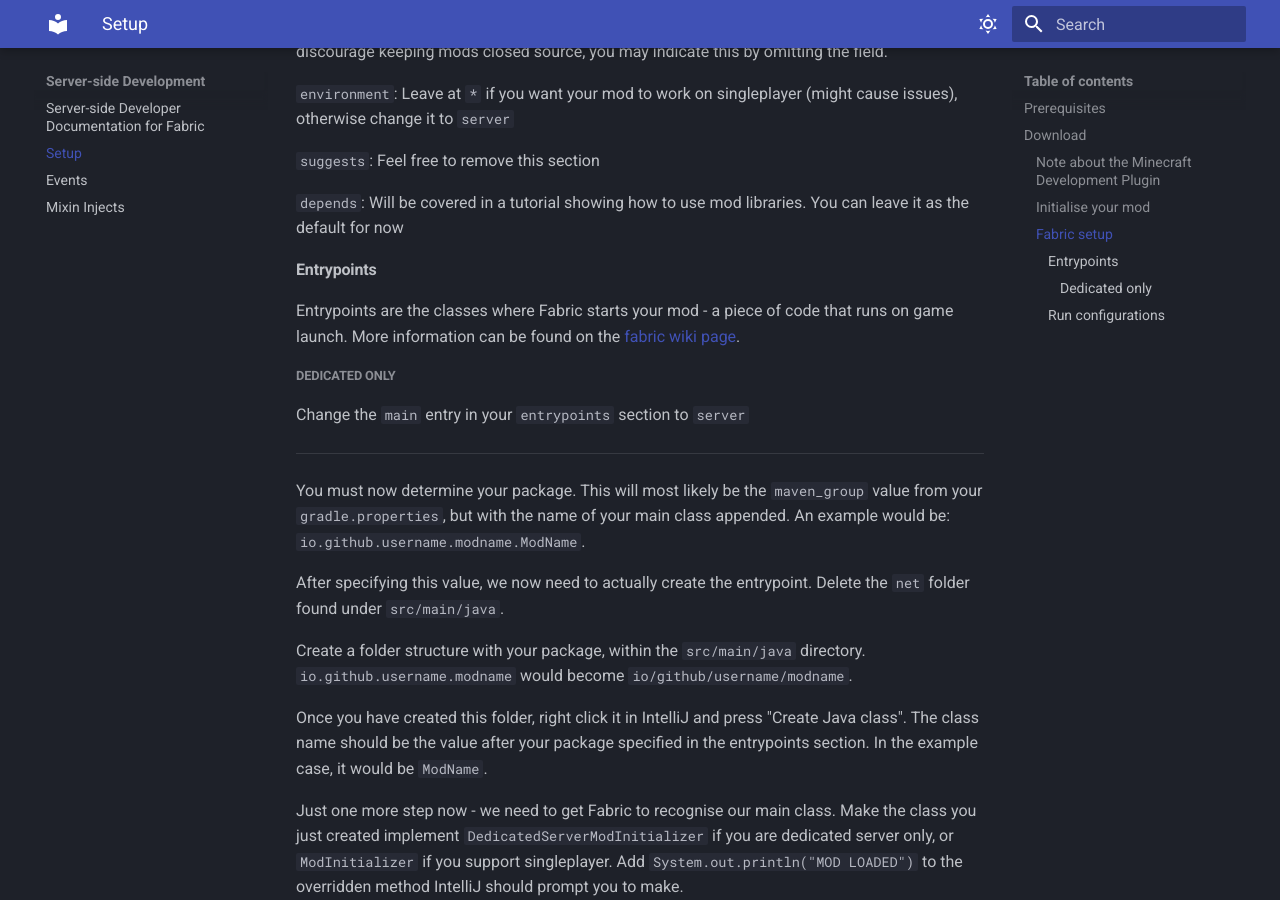
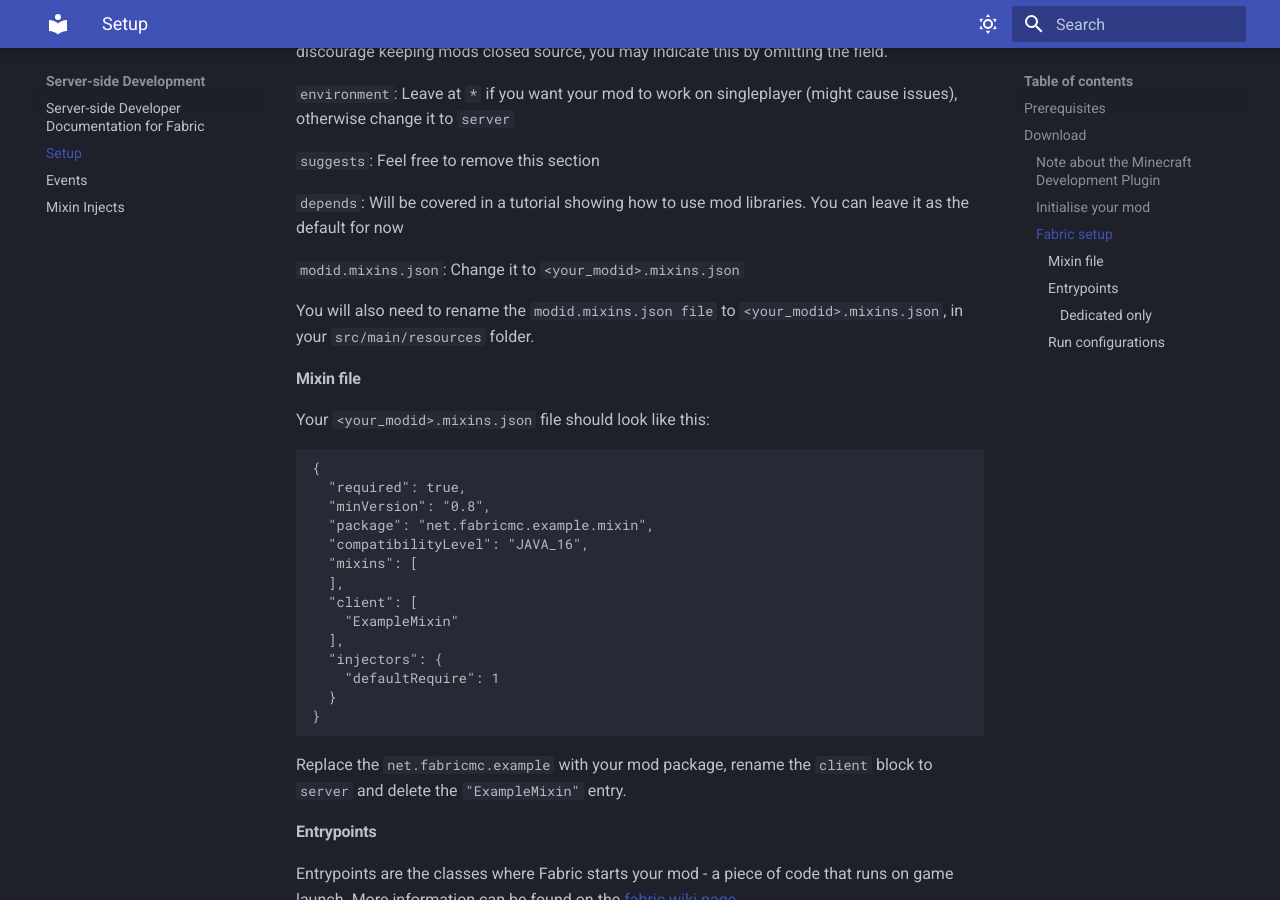
Before and after one commit to QuiltServerTools/ServerSideDevDocs, an MkDocs documentation site: the page built from docs/setup.md, in a window 1280 px wide and 900 px high, scrolled down 2790 px. Built offline with MkDocs 1.6.1 and Material for MkDocs 9.7.7, drawn with Linux system fonts in a browser that asks for light colours.

Commit message:
Mixin registration

````diff
--- a/docs/setup.md
+++ b/docs/setup.md
@@ -127,6 +127,33 @@ Fill out the contact section with your relevant links, but you can remove it if
 
 `depends`: Will be covered in a tutorial showing how to use mod libraries. You can leave it as the default for now
 
+`modid.mixins.json`: Change it to `<your_modid>.mixins.json`
+
+You will also need to rename the `modid.mixins.json file` to `<your_modid>.mixins.json`, in your `src/main/resources` folder.
+
+#### Mixin file
+
+Your `<your_modid>.mixins.json` file should look like this:
+
+```json
+{
+  "required": true,
+  "minVersion": "0.8",
+  "package": "net.fabricmc.example.mixin",
+  "compatibilityLevel": "JAVA_16",
+  "mixins": [
+  ],
+  "client": [
+    "ExampleMixin"
+  ],
+  "injectors": {
+    "defaultRequire": 1
+  }
+}
+```
+
+Replace the `net.fabricmc.example` with your mod package, rename the `client` block to `server` and delete the `"ExampleMixin"` entry.
+
 #### Entrypoints
 
 Entrypoints are the classes where Fabric starts your mod - a piece of code that runs on game launch. More information can be found on the [fabric wiki page](https://fabricmc.net/wiki/documentation:entrypoint).
````
Also changed, not shown: docs/mixin-injects.md (+4 -0 lines).
